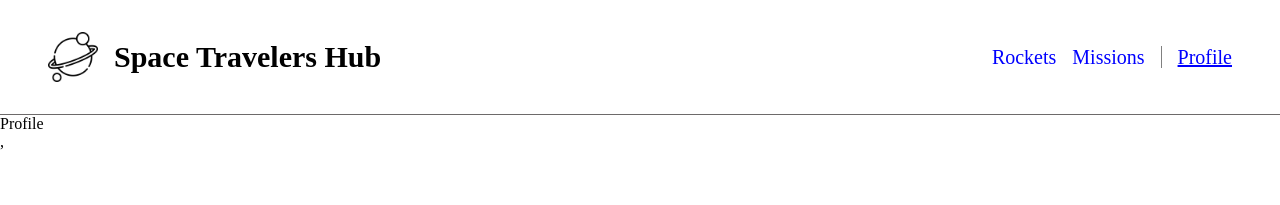
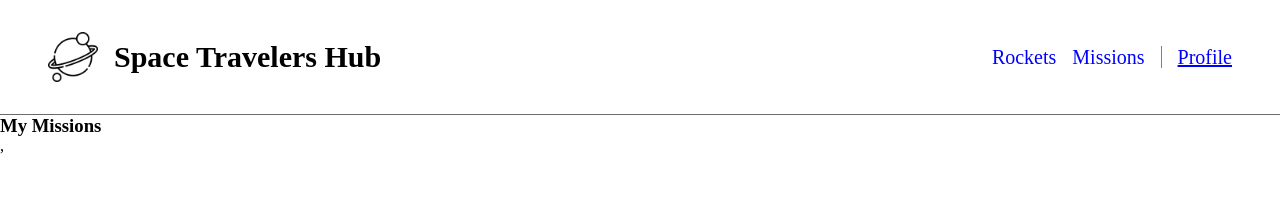
Before and after one commit to baqar-abbas/spacehub-capstone, a React (Create React App) app: page /profile in a window 1280 px wide. Shown: the top 205 px of the page. Built offline with nearby package versions, Linux system fonts and the light colour scheme.

Commit message:
Missions added in Profile Page

```diff
--- a/src/components/MissionItemsData.js
+++ b/src/components/MissionItemsData.js
@@ -10,7 +10,6 @@ export const MissionItems = (props) => {
     const handleClick = () => {
         dispatch(subscribe(props.item.mission_id));
         setSubscribed((prev) => prev = !prev)
-        console.log(subscribed)
     }
 
     const style = {
--- a/src/components/Profile.js
+++ b/src/components/Profile.js
@@ -1,9 +1,23 @@
+/* eslint-disable */
 import React from 'react';
+import { useSelector } from 'react-redux';
 
-function Profile() {
+const Profile = () => {
+  const missions = useSelector((store) => store.missions.missionsData);
+  const filteredMissions = missions.filter((mission) => mission.isSubscribed === true);
+
   return (
-    <div>Profile</div>
+    <main>
+      <div className="subscribed-missions">
+        <h3>My Missions</h3>
+        <ul>
+          { filteredMissions.map((mission) => {
+            return <li key={mission.mission_id}>{mission.mission_name}</li>;
+          }) }
+        </ul>
+      </div>
+    </main>
   );
 }
 
-export default Profile;
+export default Profile
```
Also changed, not shown: src/components/profileItems.js (added).
